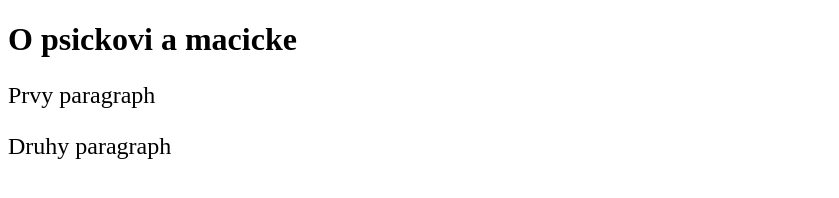
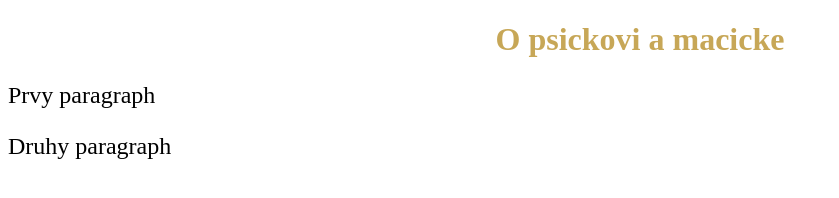
Before and after one commit to skarbala/O_psickovi_a_macicke, a plain HTML site: page index.html in a window 1280 px wide. Shown: the whole page, without its empty margins (0-839 px from the left). Drawn offline with Linux system fonts and the light colour scheme.

Commit message:
added style for heading

```diff
--- a/style.css
+++ b/style.css
@@ -1,3 +1,8 @@
+h1{
+  color:#C7A757;
+  text-align: center;
+}
+
 p{
   font-size: 1.5em;
 }
```
